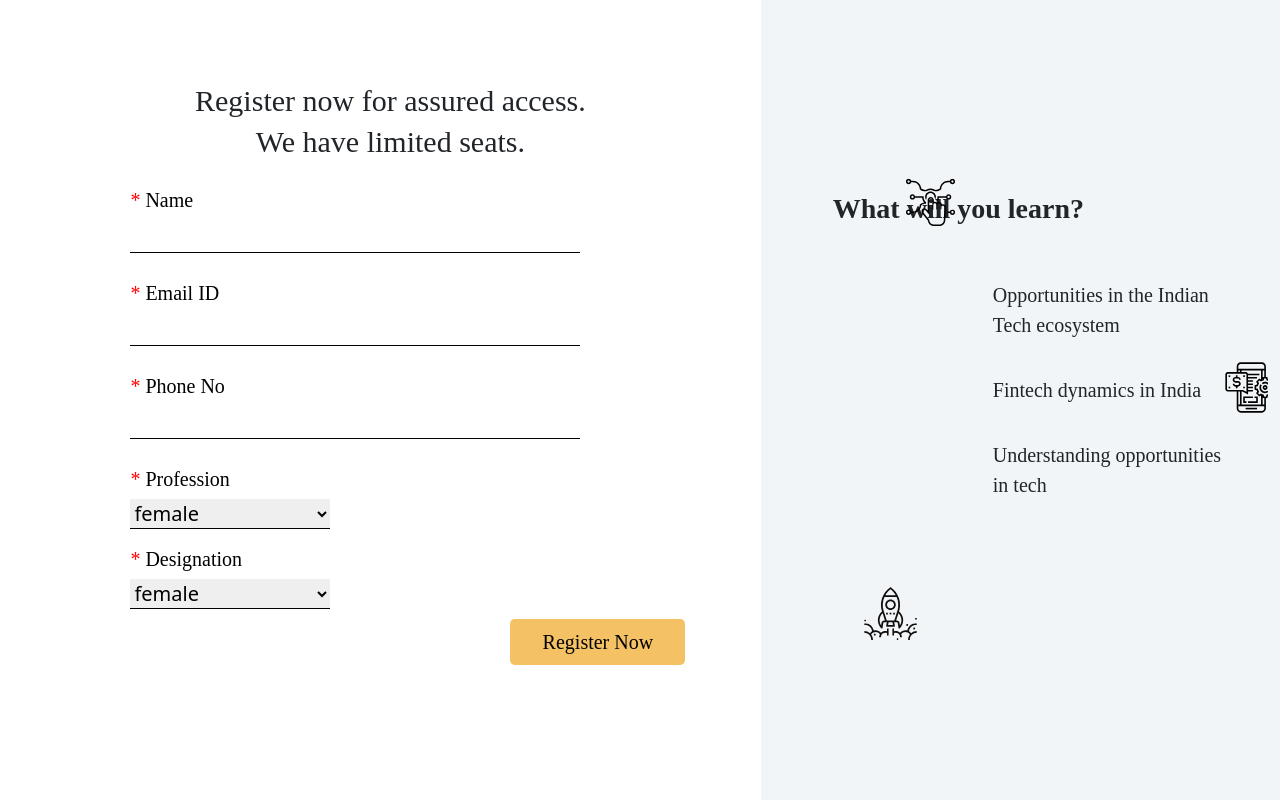
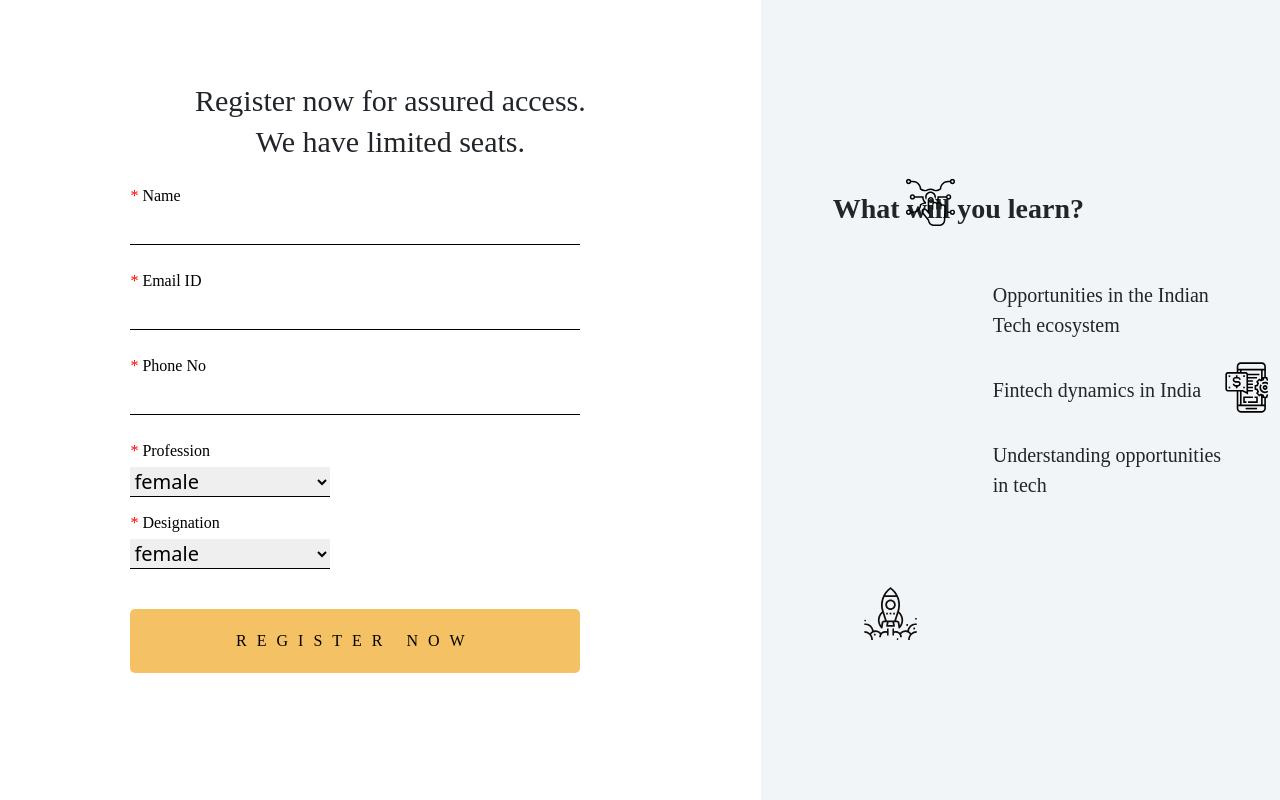
Before and after one commit to Sohan710/CW_webinar, a React (Create React App) app: page / in a window 1280 px wide. Shown: the part 1456-2256 px from the top of the page. Built offline with nearby package versions, Linux system fonts and the light colour scheme.

Commit message:
third screen v1.2

```diff
--- a/src/components/Thirdleft.css
+++ b/src/components/Thirdleft.css
@@ -50,8 +50,8 @@ form {
     /* margin-bottom: -13px; */
     margin-top: 10px;
     color: black;
-    font-size: 20px;
-    font-weight: 200;
+    font-size: 16px;
+    font-weight: 100;
     font-family: 'Begum sans';
   }
 
@@ -67,6 +67,7 @@ form {
     font-weight: 100;
     letter-spacing: 10px;
     font-family: 'Begum sans';
+    border-radius: 5px;
   }
 
   button[type="submit"]:hover,
--- a/src/components/Thirdleft.js
+++ b/src/components/Thirdleft.js
@@ -1,7 +1,7 @@
 import React from 'react';
 import './Thirdleft.css';
 // import ReactDOM from "react-dom";
-import { useForm } from "react-hook-form";
+import { useForm, Controller } from "react-hook-form";
 
 function Thirdleft() {
     const {
@@ -46,11 +46,11 @@ function Thirdleft() {
           )}
 
           <label class="required">Phone No</label>
-          <input {...register("mobNo", {required: true,minLength:10,maxLength:12, pattern: /^[]+$/i })} />
+          <input {...register("mobNo", {required: true,minLength:10,maxLength:12 })} />
           {errors?.mobNo?.type === "required" && <p1>This field is required</p1>}
-          {errors?.mobNo?.type === "pattern" && (
+          {/* {errors?.mobNo?.type === "pattern" && (
             <p1>Mobile Number cannot be less than 10 characters</p1>
-          )}
+          )} */}
 
             <label class="required">Profession</label>
             <select {...register("profession",{required: true})}>
@@ -64,12 +64,11 @@ function Thirdleft() {
                 <option value="female">female</option>
                 <option value="male">male</option>
                 <option value="other">other</option>
+                defaultValue="..."
             </select>
+
             {errors?.designation?.type === "required" && <p1>This field is required</p1>}
-          {/* <input type="submit" /> */}
-          <div className="butt_last">
-            <a class="btn btn-primary btn-lg" href="#" role="button">Register Now</a>
-          </div>
+          <input type="submit" value="Register Now"/>
         </form>
     );
 };
```
